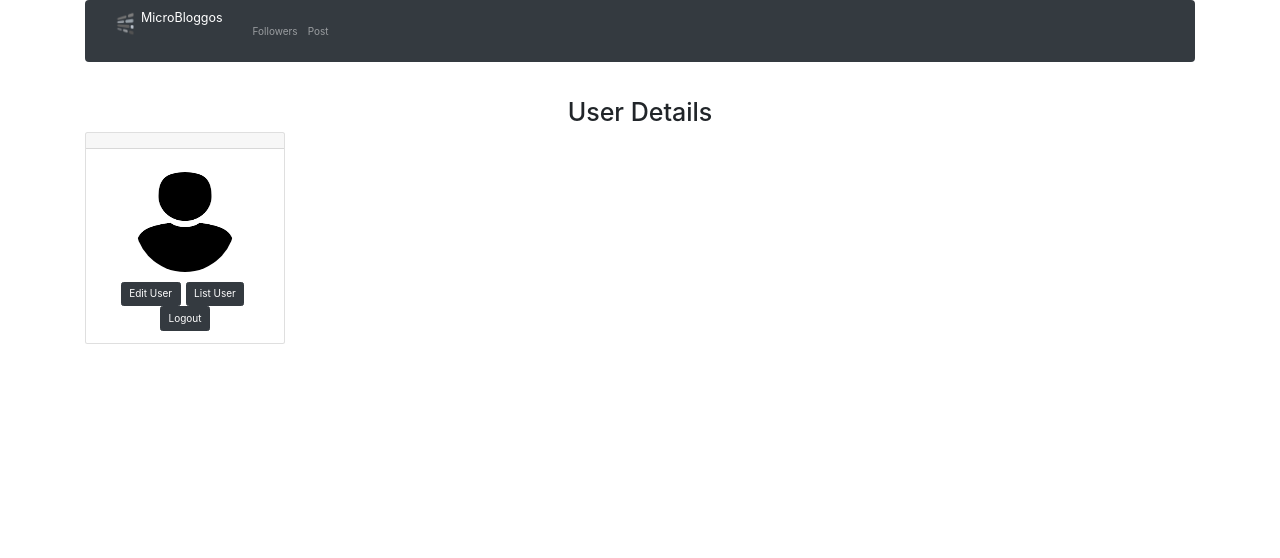
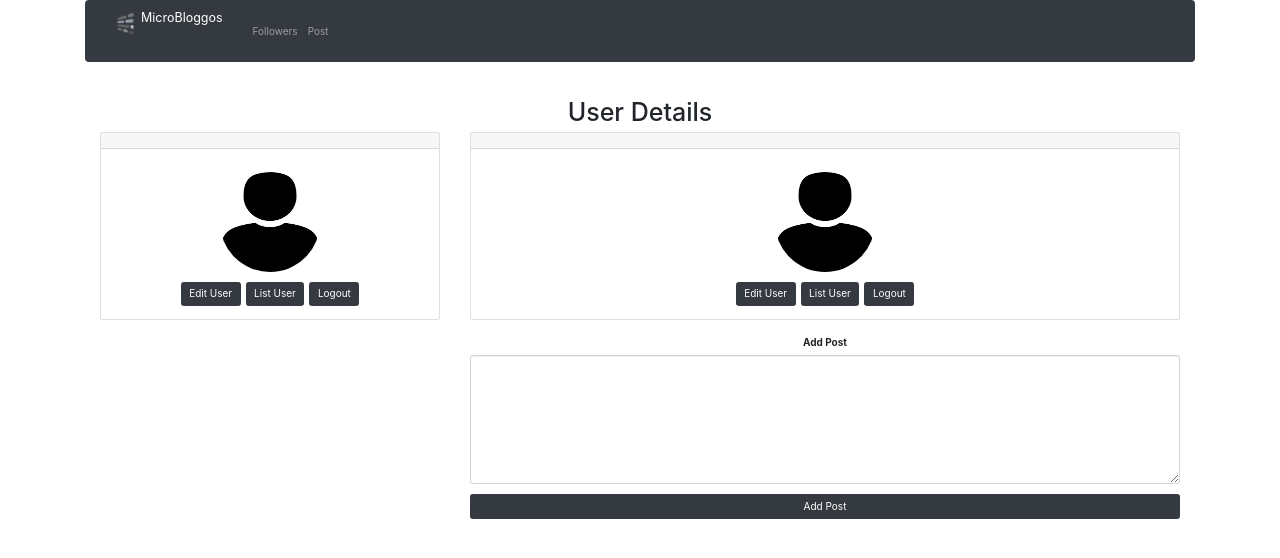
Before and after one commit to fabolododo/rush-mern, a React (Create React App) app in the folder client/: page /listUser/1 in a window 1280 px wide. Shown: the top 558 px of the page. Built offline with nearby package versions, Linux system fonts and the light colour scheme; no server answers; sample sign-in values are in the browser's storage.

Commit message:
no works ok

```diff
--- a/client/src/components/Dashboard.js
+++ b/client/src/components/Dashboard.js
@@ -1,5 +1,5 @@
 import React, { Component } from "react";
-import { Button, Card, Modal, ButtonGroup, Image } from "react-bootstrap";
+import { Button, Card, Container, Modal, ButtonGroup, Image, Col, Row, FormGroup, FormControl, FormLabel } from "react-bootstrap";
 import API from "../utils/API";
 import axios from "axios";
 import avatar from "../avatar/avatarMan.png";
@@ -16,12 +16,14 @@ export class Dashboard extends Component {
       email: "",
       password: "",
       id: "",
+      post: "",
       userModal: false,
       displaySnackBar: false
     };
     this.handleName = this.handleName.bind(this);
     this.handleEmail = this.handleEmail.bind(this);
     this.handlePassword = this.handlePassword.bind(this);
+    this.handlePost = this.handlePost.bind(this);
   }
 
   componentDidMount() {
@@ -46,6 +48,35 @@ export class Dashboard extends Component {
         })
   };
 
+  send = async () => {
+    const id = this.props.match.params.id;
+
+    const { post } = this.state;
+    if (!post || post.length === 0) {
+      this.displayHandleSnackbar("");
+      return;
+    };
+
+    var newPost = {
+      id,
+      post
+    }
+
+    console.log(newPost);
+
+      axios
+      .post(`localhost:4242/posts/addPost`, newPost)
+      .then(response => {
+        this.setState({ snackMessage: "Post Added Successfully!" });
+        this.handleSnackbar()
+    })
+      .catch (error => {
+      console.error(error);
+      this.setState({ snackMessage: "Post failed to save!" });
+      this.handleSnackbar();
+    });
+  };
+
   handleName = e => {
     this.setState({ newName: e.target.value });
   };
@@ -60,6 +91,10 @@ export class Dashboard extends Component {
 
   handleCPassword = e => {
     this.setState({ newCPassword: e.target.value });
+  };
+
+  handlePost = e => {
+    this.setState({ post: e.target.value });
   };
 
   displayHandleSnackbar = (message) => {
@@ -139,7 +174,10 @@ handleSnackbar = () => {
         </Navbar>
         <br/>
         <h1>User Details</h1>
-        <Card  style={{ width: '20rem' }}>
+        <Container>
+          <Row>
+            <Col md = {4}>
+              <Card>
                 <Card.Header as="h3">{ this.state.name }</Card.Header>
                 <Card.Body>
                   <Card.Title>
@@ -164,6 +202,54 @@ handleSnackbar = () => {
                   </ButtonGroup>
                 </Card.Body>
               </Card>
+            </Col>
+            <Col md={8}>
+              <Card  style={{ width: '50' }}>
+                <Card.Header as="h3">{ this.state.name }</Card.Header>
+                <Card.Body>
+                  <Card.Title>
+                  <Image src={avatar}
+                    width="100"
+                    height="100"
+                    roundedCircle />
+                  </Card.Title>
+                  <Card.Text>
+                    { this.state.email }
+                  </Card.Text>
+                  <ButtonGroup className="mr-2" aria-label="First group">
+                    <Button variant="dark" onClick={() => this.setState({ userModal: true })}>Edit User</Button>
+                  </ButtonGroup>
+                  <ButtonGroup className="mr-2" aria-label="First group">
+                    <Button variant="dark" onClick={this.redirectListUser}>List User</Button>
+                  </ButtonGroup>
+                  <ButtonGroup>
+                  <Button onClick={this.disconnect} variant="dark" block bssize="large" type="submit">
+                Logout
+              </Button>
+                  </ButtonGroup>
+                </Card.Body>
+              </Card>
+            </Col>
+          </Row>
+          <br/>
+          <Row>
+            <Col md={{ div: 2, offset: 4 }}>
+            <div className="PostForm">
+            <FormGroup controlId="post">
+              <FormLabel>Add Post</FormLabel>
+              <FormControl
+               as="textarea"
+               rows="8"
+               onChange={this.handlePost}
+                />
+            </FormGroup>
+          <Button onClick={this.send} block bssize="large" variant="dark" type="submit">
+            Add Post
+          </Button>
+        </div>
+            </Col>
+          </Row>
+        </Container>
 
 
         <Modal show={this.state.userModal} style={{ opacity: 1 }}>
@@ -171,7 +257,7 @@ handleSnackbar = () => {
             <Modal.Title>Edit user</Modal.Title>
           </Modal.Header>
           <Modal.Body>
-            <form className="form-horizontal" name="newUserForm">
+            <form className="form-horizontal" name="editUserForm">
               <div className="form-group">
                 <label className="col-md-4 control-label">Name</label>
                 <div className="col-md-4">
```
Also changed, not shown: 1 other file (tests, documents, lock files or other folders). Lines whose indentation alone changed are shown as unchanged.
